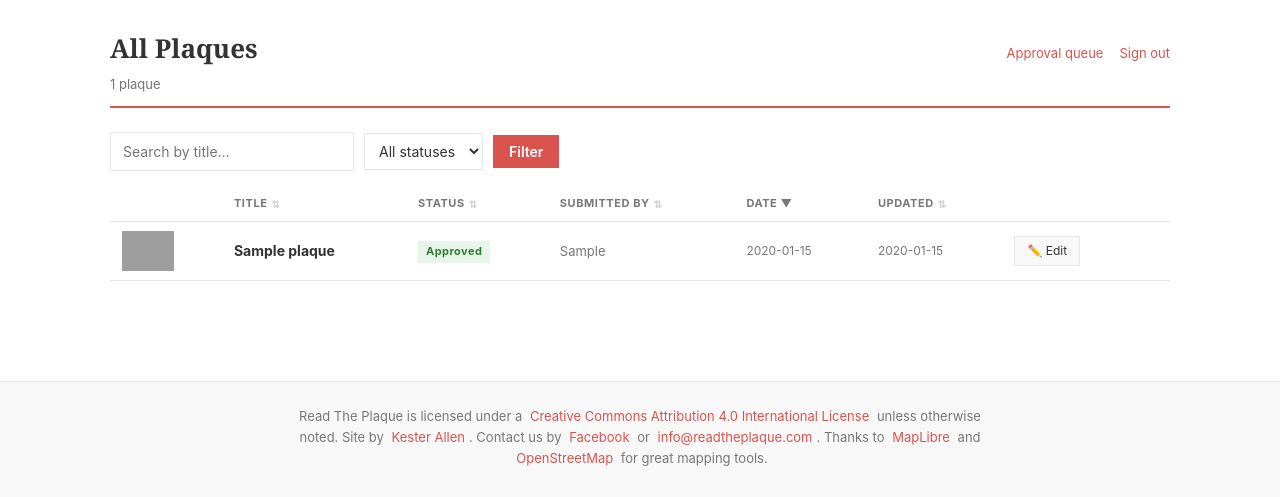
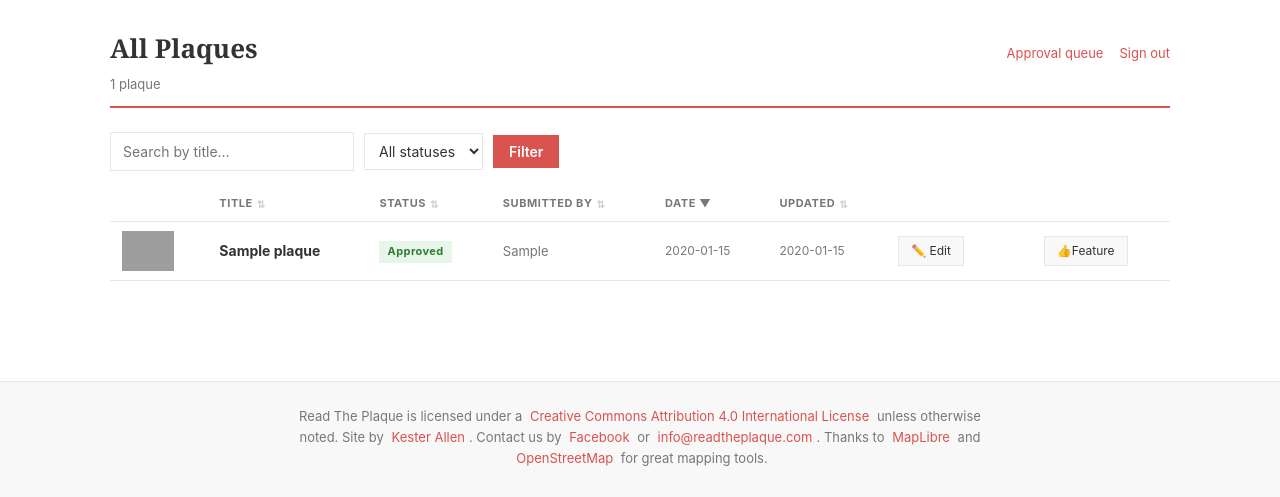
Before and after one commit to kesterallen/readtheplaque_standalone, a Flask app: page /admin/plaques in a window 1280 px wide. Shown: the part 274-771 px from the top of the page. Run offline with Flask 3, Linux system fonts and the light colour scheme; the visitor is signed in with stand-in values (Sample User, id 1); tables that the repository leaves empty hold one stand-in row (values such as "Sample post"); some libraries are stand-ins or nearby versions; grey boxes are pictures that could not be loaded.

Commit message:
Improovements to feature plaque options

```diff
--- a/routes/admin.py
+++ b/routes/admin.py
@@ -320,23 +320,34 @@ def rotate(plaque_id):
 
 
 # ── Feature ────────────────────────────────────────────────────────────────────
-@admin_bp.route("/feature/<int:plaque_id>", methods=["POST"])
+def _feature(plaque_id: int):
+    with get_db() as db:
+        db.execute("UPDATE plaques SET is_featured=0")
+        db.execute("UPDATE plaques SET is_featured=1 WHERE id=?", (plaque_id,))
+    return jsonify({"ok": True, "featured_id": plaque_id})
+
+@admin_bp.route("/feature/<int:plaque_id>", methods=["POST", "GET"])
 def feature(plaque_id):
     if not is_admin():
         return jsonify({"ok": False, "error": "Not authenticated"}), 403
     with get_db() as db:
-        row = db.execute(
-            "SELECT id FROM plaques WHERE id=? AND approved=1", (plaque_id,)
-        ).fetchone()
+        row = db.execute("SELECT id FROM plaques WHERE id=? AND approved=1", (plaque_id,)).fetchone()
         if not row:
-            return (
-                jsonify({"ok": False, "error": "Plaque not found or not approved"}),
-                404,
-            )
-        with db:
-            db.execute("UPDATE plaques SET is_featured=0")
-            db.execute("UPDATE plaques SET is_featured=1 WHERE id=?", (plaque_id,))
-    return jsonify({"ok": True, "featured_id": plaque_id})
+            return (jsonify({"ok": False, "error": "Plaque not found or not approved"}), 404,)
+        id = row["id"]
+        return _feature(id)
+
+@admin_bp.route("/feature_random", methods=["GET"])
+def feature_random():
+    if not is_admin():
+        return redirect(url_for("admin.login"))
+
+    with get_db() as db:
+        rows = db.execute("SELECT id FROM plaques WHERE approved=1").fetchall()
+        if not rows:
+            abort(404)
+        id = random.choice(rows)["id"]
+        return _feature(id)
 
 
 # ── Image management ───────────────────────────────────────────────────────────
--- a/templates/admin_plaques.html
+++ b/templates/admin_plaques.html
@@ -59,6 +59,7 @@
         <th><a class="ap-sort-link" href="{{ sort_url('updated_at') }}">Updated {{ sort_icon('updated_at') }}</a></th>
         <th></th>
         <th></th>
+        <th></th>
       </tr>
     </thead>
     <tbody>
@@ -88,6 +89,11 @@
         <td>
           {% if not p.approved %}
           <button class="btn-reject" data-id="{{ p.id }}" data-title="{{ p.title | e }}">🗑 Reject</button>
+          {% endif %}
+        </td>
+        <td>
+          {% if p.approved %}
+          <a class="btn-edit" href="/admin/feature/{{ p.id }}">👍Feature</a>
           {% endif %}
         </td>
       </tr>
```
